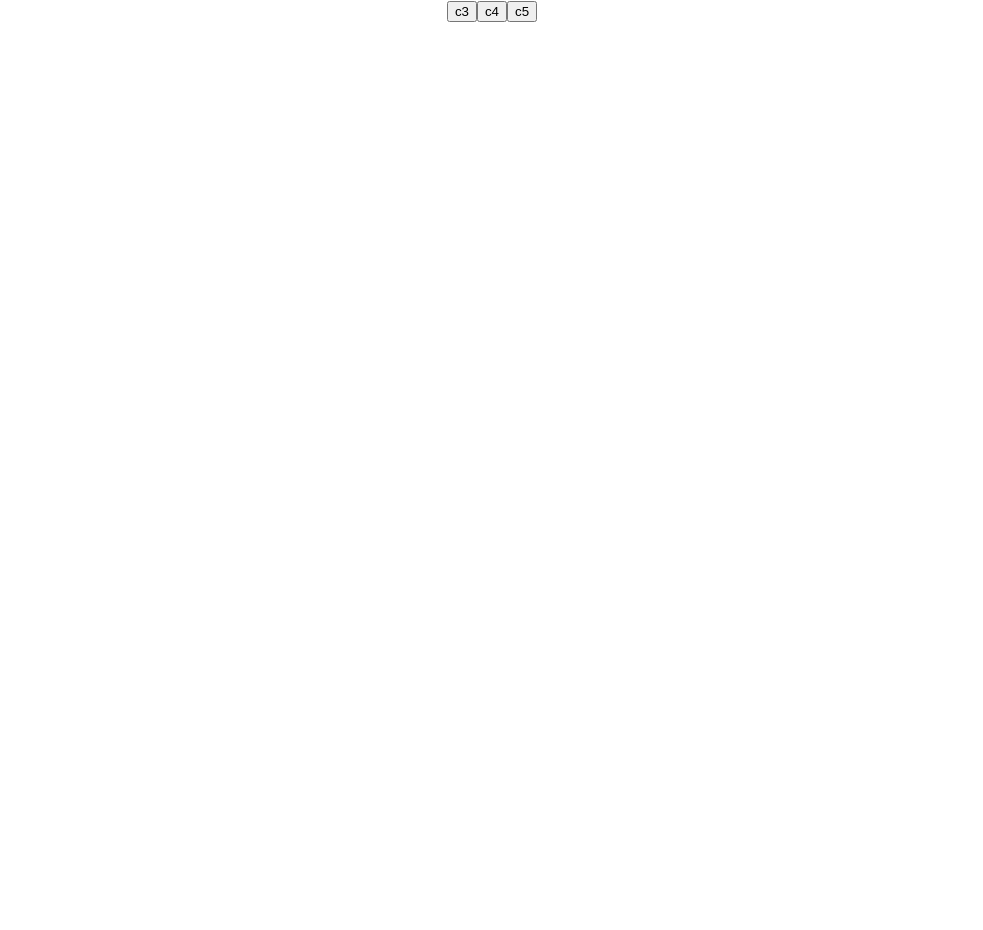
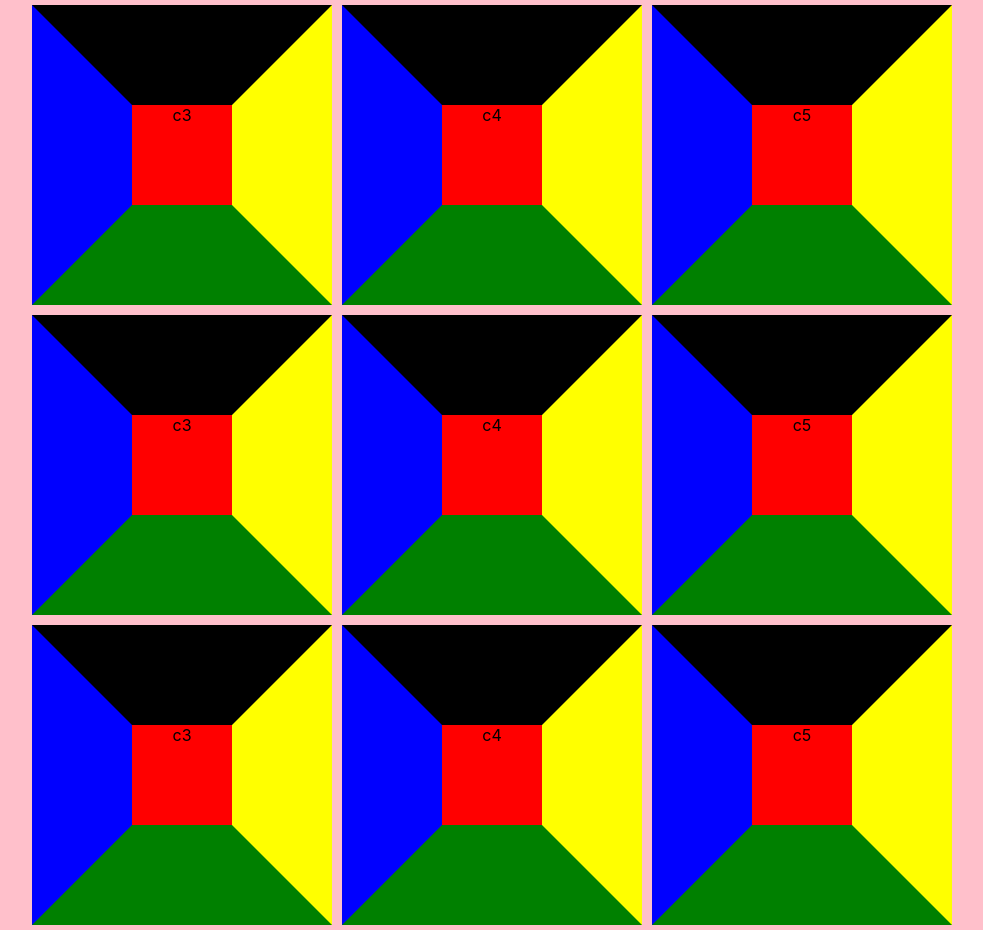
Before and after one commit to bend71/synthesizer, a React (Create React App) app: page / in a window 1280 px wide. Shown: the whole page, without its empty margins (148-1131 px from the left). Before the commit the page ends 800 px from the top, so only its background shows below. Built offline with nearby package versions, Linux system fonts and the light colour scheme.

Commit message:
update styles

```diff
--- a/src/components/hexagon/hexagon.css
+++ b/src/components/hexagon/hexagon.css
@@ -0,0 +1,23 @@
+.body {
+    width: 100%;
+    height: 100%;
+}
+
+.container {
+    background-color: pink;
+    width: 100%;
+    display: flex;
+    flex-flow: row nowrap;
+    justify-content: center;
+}
+
+.box {
+    width: 100px;
+    height: 100px;
+    border-top: 100px solid black;
+    border-left: 100px solid blue;
+    border-right: 100px solid yellow;
+    border-bottom: 100px solid green;
+    margin: 5px;
+    background-color: red;
+}
--- a/src/components/synth.js
+++ b/src/components/synth.js
@@ -1,9 +1,12 @@
 import React from 'react';
 import * as Tone from 'tone';
+import './hexagon/hexagon.css';
 
 function Synthesizer() {
 
     let allNote = [["c3", "4n"], ["c4", "8n"], ["c5", "16n"]]
+    // Tone.Transport.start();
+
 
     function note(event, note, length) {
         event.preventDefault();
@@ -15,12 +18,38 @@ function Synthesizer() {
 
     }
 
+    // function sequence(event, note, length) {
+    //     event.preventDefault();
+
+    //     const synthOne = new Tone.FMSynth().toDestination();
+
+    //     const loopOne = new Tone.Loop(time => {
+    //         synthOne.triggerAttackRelease("C2", "8n", time);
+    //     }, "4n").start("8n");
+
+    // }
+
     return (
-        <>
+        <div className="body">
+        <div className="container">
             {allNote.map((notes, index) =>
-            <button key={index} onClick={event => note(event, notes[0], notes[1])}>{notes[0]}</button>
+            <div  className="box" key={index} onClick={event => note(event, notes[0], notes[1])}>{notes[0]}</div>
             )}
-        </>
+            {/* <button onClick={event => sequence(event)}>sequence</button> */}
+        </div>
+        <div className="container">
+            {allNote.map((notes, index) =>
+            <div  className="box" key={index} onClick={event => note(event, notes[0], notes[1])}>{notes[0]}</div>
+            )}
+            {/* <button onClick={event => sequence(event)}>sequence</button> */}
+        </div>
+        <div className="container">
+            {allNote.map((notes, index) =>
+            <div  className="box" key={index} onClick={event => note(event, notes[0], notes[1])}>{notes[0]}</div>
+            )}
+            {/* <button onClick={event => sequence(event)}>sequence</button> */}
+        </div>
+        </div>
     )
 }
 
```
Also changed, not shown: src/components/hexagon/hexagon.js (+11 -0 lines).
